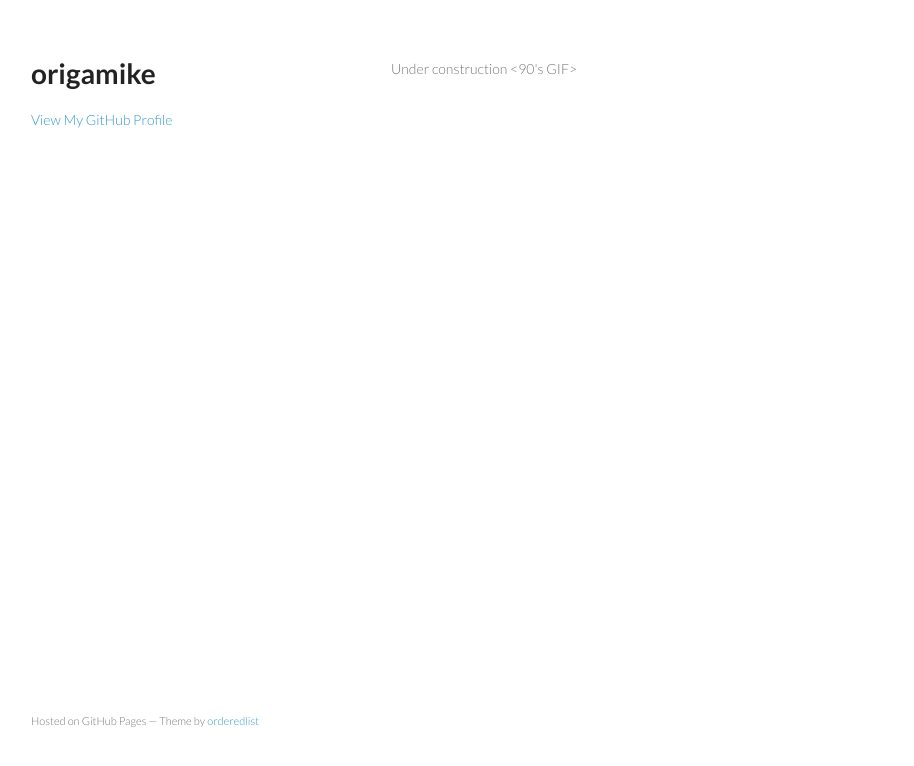
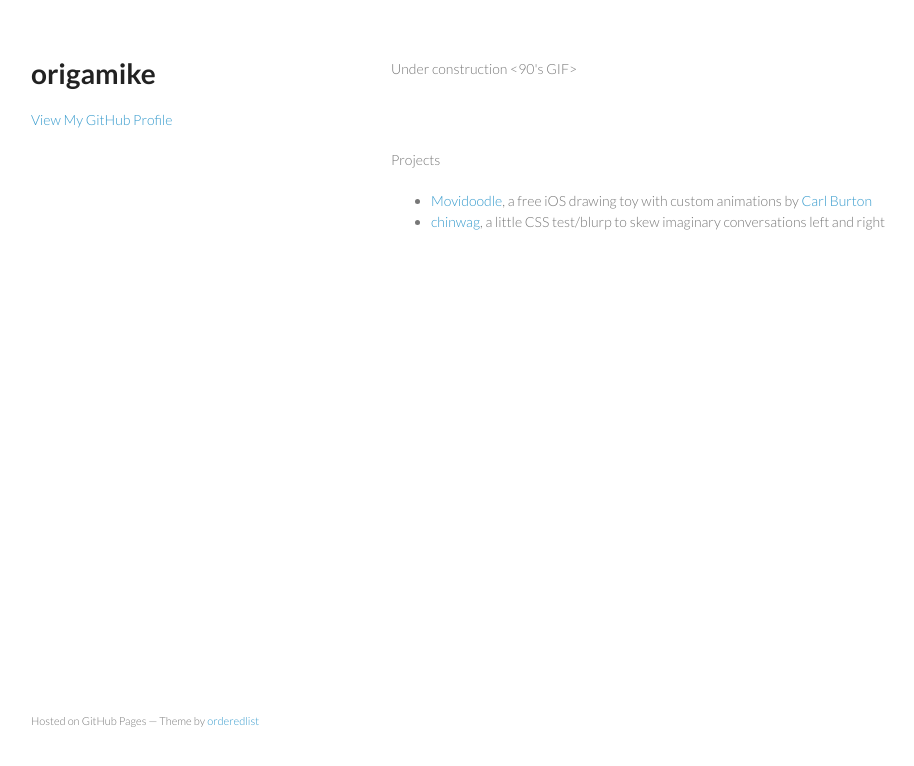
Before and after one commit to origamike/origamike.github.io, a plain HTML site: page index.html in a window 1280 px wide. Shown: the whole page, without its empty margins (179-1093 px from the left). Drawn offline with Linux system fonts and the light colour scheme.

Commit message:
adding Movidoodle and chinwag to Page

```diff
--- a/index.html
+++ b/index.html
@@ -3,7 +3,7 @@
   <head>
     <meta charset="utf-8">
     <meta http-equiv="X-UA-Compatible" content="chrome=1">
-    <title>origamike by origamike</title>
+    <title>origamike on GitHub</title>
 
     <link rel="stylesheet" href="stylesheets/styles.css">
     <link rel="stylesheet" href="stylesheets/pygment_trac.css">
@@ -25,6 +25,12 @@
       <section>
         <p>Under construction &lt;90's GIF&gt;</p>
       </section>
+      <section><p>Projects</p>
+      <ul>
+        <li><a href="http://movidoodle.com">Movidoodle</a>, a free iOS drawing toy with custom animations by <a href="http://holographicwainscoting.com">Carl Burton</a></li>
+        <li><a href="http://origamike.github.io/chinwag">chinwag</a>, a little CSS test/blurp to skew imaginary conversations left and right</li>
+      </ul>
+      </section>
       <footer>
         <p><small>Hosted on GitHub Pages &mdash; Theme by <a href="https://github.com/orderedlist">orderedlist</a></small></p>
       </footer>
```
